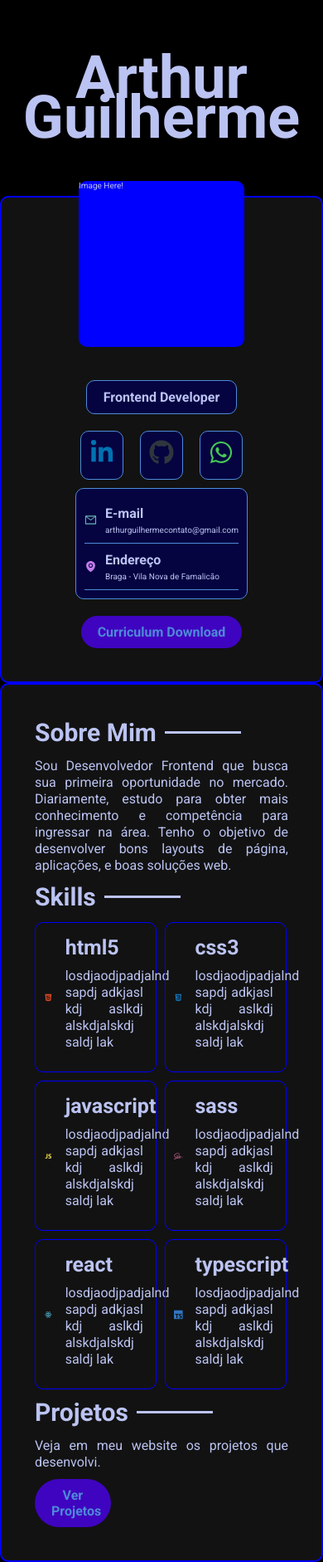
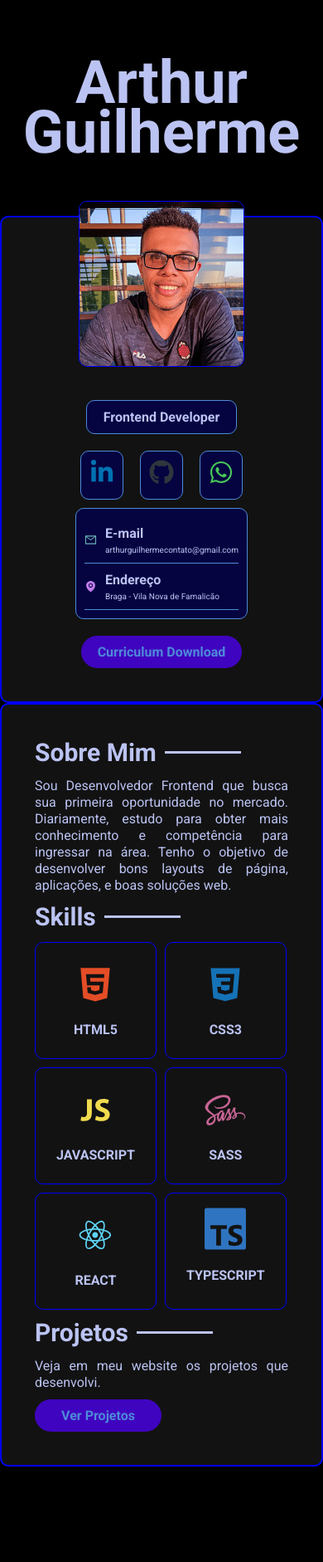
Before and after one commit to arthurguilherme92/resume_react_sass_vite_deploy, a React (Vite) app in the folder project_resume/: page / in a window 390 px wide. Shown: the whole page at 83% size. After the commit the page ends 1767 px from the top, so only its background shows below. Built offline with nearby package versions, Linux system fonts and the light colour scheme.

Commit message:
End of Project: Responsive Design Completed and Buttons with link too

```diff
--- a/project_resume/src/components/ProjectsContainer.jsx
+++ b/project_resume/src/components/ProjectsContainer.jsx
@@ -10,7 +10,7 @@ const ProjectsContainer = () => {
                 Veja em meu website os projetos que desenvolvi.
             </p>
         </div>
-        <a href="" className="btn-website">
+        <a href="https://arthurguilherme.com/" target="_blank" className="btn-website">
             Ver Projetos
         </a>
         </section>
--- a/project_resume/src/components/SideBar.jsx
+++ b/project_resume/src/components/SideBar.jsx
@@ -1,18 +1,19 @@
 import InformationContainer from './InformationContainer'
 import SocialMedia from './SocialMedia'
-
+import Arthur from '../assets/Arthur_Guilherme_front_end_developer.jpg'
+import Curriculum from '../assets/Curriculum Vitae - Arthur Guilherme -.pdf'
 const SideBar = () => {
   return (
     <div id="container-sidebar">
         <div className="container-sidebar__image">
-            <p>Image Here!</p>
+            <img src={Arthur} alt="Arthur Guilherme - Frontend Developer" />
         </div>
         <div className="container-sidebar__frontend">
             <p>Frontend Developer</p>
         </div>
         <SocialMedia />
         <InformationContainer />
-        <a href="" className="btn">
+        <a href={Curriculum} download className="btn">
             Curriculum Download
         </a>
     </div>
--- a/project_resume/src/components/TechnologiesContainer.jsx
+++ b/project_resume/src/components/TechnologiesContainer.jsx
@@ -32,9 +32,6 @@ const TechnologiesContainer = () => {
                             {technology.icon}
                             <div className="skills-grid__card__info">
                                 <h3 className="card__info__title">{technology.name}</h3>
-                                <p className="card__info__description">
-                                    losdjaodjpadjalnd sapdj adkjasl kdj aslkdj alskdjalskdj saldj lak
-                                </p>
                             </div>
                         </div>
                     ))}
--- a/project_resume/src/sass/components/app.sass
+++ b/project_resume/src/sass/components/app.sass
@@ -6,6 +6,6 @@
 #arthur-guilherme
     font-size: variables.$sizeTitleH1
     text-align: center
-    line-height: clamp(4.8rem, 3.8vw, 5rem)
+    line-height: 6rem
     margin: 5rem 0
     color: variables.$colorText
--- a/project_resume/src/sass/components/projectscontainer.sass
+++ b/project_resume/src/sass/components/projectscontainer.sass
@@ -7,5 +7,7 @@
 
 .btn-website
     @include mixins.btn
-    max-width: 30%
+    max-width: 50%
     text-align: center
+    font-weight: bold
+    padding: 1rem 0
--- a/project_resume/src/sass/components/sidebar.sass
+++ b/project_resume/src/sass/components/sidebar.sass
@@ -20,9 +20,15 @@
         height: 20rem
         width: 20rem
         border-radius: variables.$containerBorderRadius
-        background-color: blue
         position: relative
         top: -4rem
+        overflow: hidden
+        border: .1rem solid blue
+
+        img
+            width: 100%
+            position: absolute
+
 
     .container-sidebar__frontend
         font-size: variables.$sizeText
--- a/project_resume/src/sass/components/technologiescontainer.sass
+++ b/project_resume/src/sass/components/technologiescontainer.sass
@@ -10,20 +10,20 @@
         gap: 1rem
 
         .skills-grid__card
-            @include mixins.flex-center
-            flex-direction: row
-            gap: 1rem
+            display: flex
+            flex-direction: column
+            justify-content: center
             padding: 1rem
             border: .1rem solid blue
             border-radius: variables.$containerBorderRadius
-
             @include mixins.tablet
             width: 48%
-
 
             svg
                 width: 30%
                 font-size: 8rem
+                text-align: center
+                margin: 0 auto
                 @include mixins.tablet
                 width: 40%
 
@@ -31,12 +31,12 @@
                 min-width: 50%
                 padding: .5rem
 
-
-
             .card__info__title
                 color: variables.$colorText
-                font-size: variables.$sizeTitleH3
+                font-size: variables.$sizeText
                 margin-bottom: 1rem
+                text-align: center
+                text-transform: uppercase
 
     #html5
         svg
@@ -61,4 +61,5 @@
     #typescript
         svg
             color: #2F74C0
-            font-size: 6rem
+            font-size: 5.3rem
+            margin-bottom: 1.5rem
```
Also changed, not shown: project_resume/src/assets/Arthur_Guilherme_front_end_developer.jpg (added), 1 other file (tests, documents, lock files or other folders).
